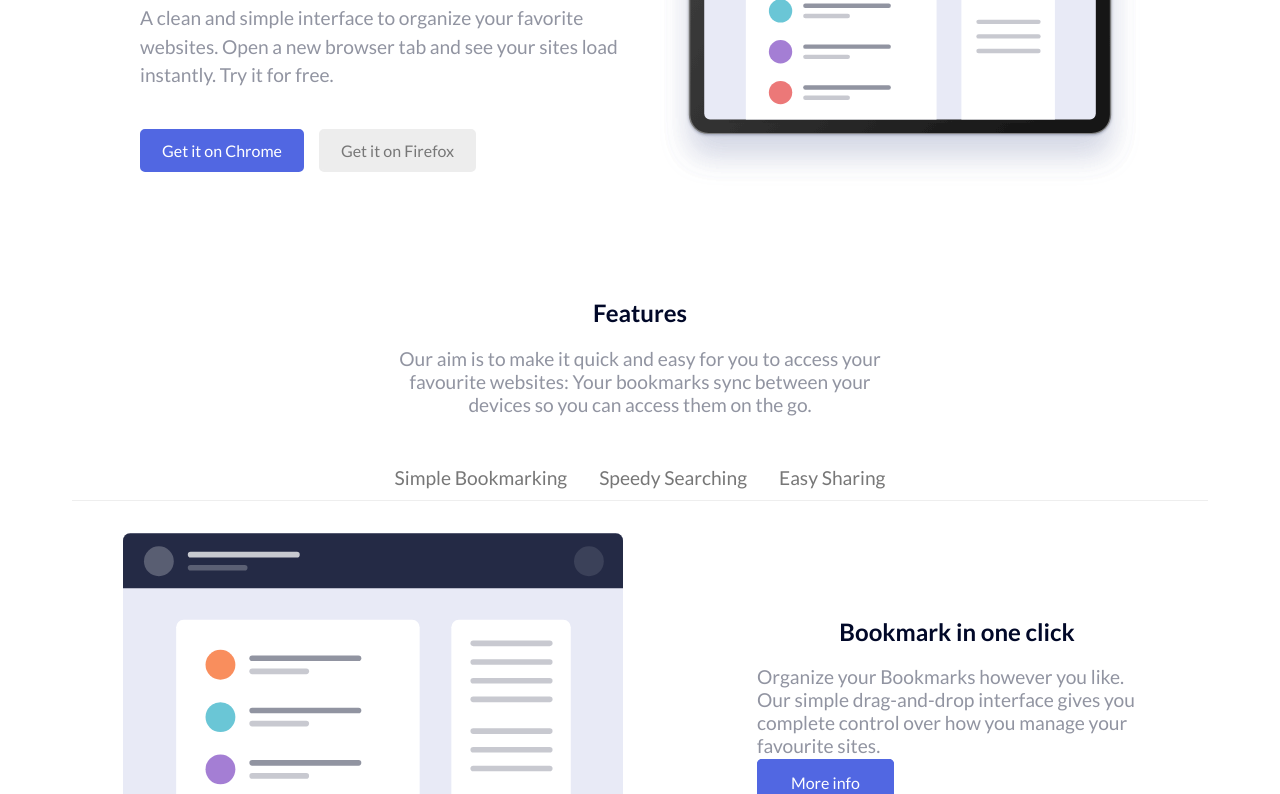
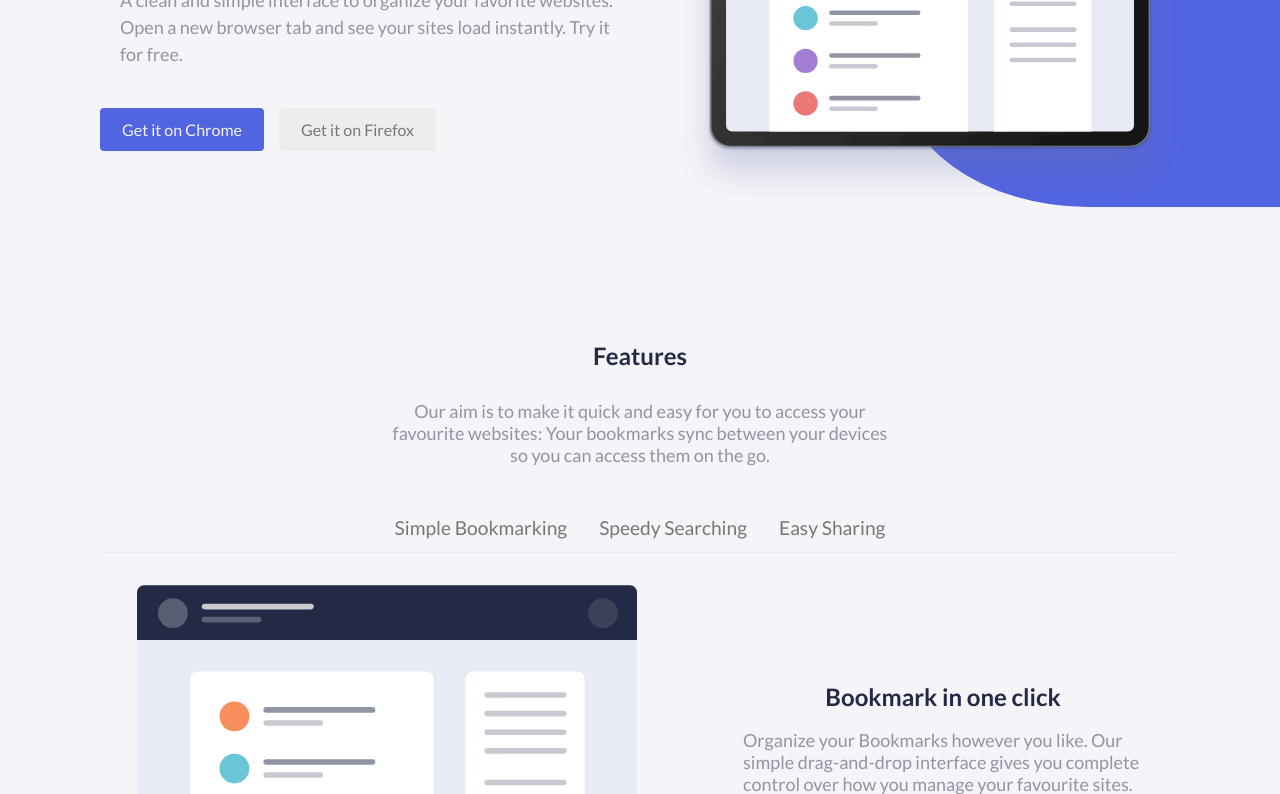
Before and after one commit to edison-r/S1-Web-Evolution-Project, a plain HTML site: page index.html in a window 1280 px wide. Shown: the part 313-1107 px from the top of the page. Drawn offline with Linux system fonts and the light colour scheme; a script that the page names is missing.

Commit message:
root added to CSS for better scaling, starting to add decorative elements

```diff
--- a/index.html
+++ b/index.html
@@ -45,6 +45,7 @@
 
     <!-- banner -->
         <div class="container-banner">
+            <div class="banner-decorative-content"></div>
             <div class="banner-info">
                 <div class="banner-text">
                     <h1>A Simple Bookmark Manager</h1>
@@ -56,9 +57,9 @@
                     <a href="https://www.mozilla.org/es-ES/firefox/new/" target="_blank" class="btn-firefox">Get it on Firefox</a>
                 </div>
             </div>
-            <div class="banner-image">
-                <img src="/img/illustration-hero.svg" alt="Previsualización del programa">
-            </div>
+                <div class="banner-image">
+                    <img src="/img/illustration-hero.svg" alt="Previsualización del programa">
+                </div>
         </div>
     </header>
 
@@ -66,6 +67,7 @@
     <main>
         <!-- artículos -->
         <div class="container-articles">
+            <div class="article-decorative-content"></div>
             <div class="resume">
                 <h2>Features</h2>
                 <p> Our aim is to make it quick and easy for you to access your
@@ -74,7 +76,7 @@
             </div>
             <nav class="articles-nav">
                 <ul>
-                    <li><a href="#article1">Simple Bookmarking</a></li>
+                    <li><a href="#article1" class="active">Simple Bookmarking</a></li>
                     <li><a href="#article2">Speedy Searching</a></li>
                     <li><a href="#article3">Easy Sharing</a></li>
                 </ul>
--- a/styles.css
+++ b/styles.css
@@ -1,12 +1,66 @@
+:root {
+    /* COLORS */
+    --primary-color: #5265E1;
+    --primary-light: #e7eafb;
+    --secondary-color: #FA5959;
+    --secondary-light: #f8e3e3;
+    --background-color: #f4f4f9;
+    --full-white: #ffffff;
+    --light-gray: #9194a1;
+    --super-light-gray: #ededed;
+    --dark-gray: #777777;
+    --dark-red: #c10a18;
+    --dark-blue: #242946;
+    --dark-blue-transparent: rgba(71, 73, 85, 0.95);
+    --transparent-grey: rgba(255, 255, 255, 0.15);
 
+    /* TYPO */
+    --font-family-base: "Lato", sans-serif;
+    --font-size-xs: 14px;
+    --font-size-sm: 16px;
+    --font-size-md: 18px;
+    --font-size-lg: 20px;
+    --font-size-xl: 24px;
+    --font-size-xxl: 38px;
+
+    --font-weight-light: 300;
+    --font-weight-regular: 400;
+    --font-weight-medium: 500;
+    --font-weight-bold: 700;
+
+    /* SPACING */
+    --max-width: 1200px;
+
+    --spacing-none: 0px;
+    --spacing-xs: 10px;
+    --spacing-sm: 20px;
+    --spacing-md: 30px;
+    --spacing-lg: 40px;
+    --spacing-xl: 50px;
+    --spacing-xxl: 60px;
+
+    /* BUTTONS */
+    --border-radius-sm: 4px;
+    --border-radius-md: 8px;
+    --border-radius-lg: 12px;
+
+    /* SHADOWS */
+    --shadow-sm: 0 2px 4px rgba(0, 0, 0, 0.1);
+    --shadow-md: 0 4px 8px rgba(0, 0, 0, 0.1);
+    --shadow-lg: 0 8px 16px rgba(0, 0, 0, 0.1);
+}
 /* GENERAL */
 
 body {
-    max-width: 1200px; /* Ancho máximo */
+    font-family: var(--font-family-base);
+    font-size: var(--font-size-sm);
+    color: var(--light-gray);
+    background-color: var(--background-color);
+    max-width: var(--max-width); /* Ancho máximo */
     margin: 0 auto; /* Para centrarlo horizontalmente */
     width: 100%;
-    font-family: "Lato";
 }
+
 li {
     list-style-type: none;
 }
@@ -14,20 +68,20 @@ a {
     text-decoration: none;
 }
 h1 {
-    font-size: 2em;
-    color:#010828;
-    margin-bottom: 0.5em;
+    font-size: var(--font-size-xxl);
+    color: var(--dark-blue);
+    margin-bottom: var(--spacing-md);
 }
 h2 {
-    font-size: 1.5em;
-    color:#010828;
-    margin-bottom: 0.5em;
+    font-size: var(--font-size-xl);
+    color: var(--dark-blue);
+    margin-bottom: var(--spacing-md);
     text-align: center;
 }
 p {
-    font-size: 1.2em;
-    color: #9194a1;
-    margin-bottom: 2em;
+    font-size: var(--font-size-md);
+    color: var(--light-gray);
+    margin-bottom: var(--spacing-lg);
     max-width: 500px;
     margin-left: auto;
     margin-right: auto;
@@ -45,7 +99,7 @@ p {
     display: flex;
     align-items: center;
     justify-content: space-between;
-    padding: 30px 40px;
+    padding: var(--spacing-md) var(--spacing-lg);
 }
 /* Logo */
 .logo img {
@@ -60,38 +114,37 @@ p {
 .menu-all {
     display: flex;
     margin: 0;
-    padding: 0;
+    padding: var(--spacing-none);
 }
 .menu-all li {
-    margin: 0 20px; /* Espacio entre los elementos del menú */
+    margin: 0 var( --spacing-md); /* Espacio entre los elementos del menú */
 }
 .menu-opt a {
-    color: #333333;
+    color: var(--dark-gray);
 }
 .menu-opt a:hover{
-    color: #c10a18;
+    color: var(--dark-red);
 }
 /* Botón de Login */
 .login button {
-    background-color: #c10a18;
-    border: 2px solid #c10a18;
-    padding: 10px 30px;
+    background-color: var(--dark-red);
+    border: 2px solid var(--dark-red);
+    padding: var(--spacing-xs) var(--spacing-md);
     cursor: pointer;
-    border-radius: 5px;
+    border-radius: var(--border-radius-sm);
 }
 .login button:hover {
-    background-color: #f8f9fA;
-    border: 2px solid #c10a18;
-    padding: 10px 30px;
+    background-color: var(--background-color);
+    border: 2px solid var(--dark-red);
     cursor: pointer;
-    border-radius: 5px;
+    border-radius: var(--border-radius-sm);
 }
 .login button a {
-    color: #f8f9fA;
+    color:  var(--background-color);
     text-decoration: none;
 }
 .login button:hover a {
-    color: #c10a18;
+    color: var(--dark-red);
     text-decoration: none;
 }
 .mobile-menu {
@@ -113,7 +166,7 @@ p {
         display: flex;
         align-items: center;
         justify-content: space-between;
-        padding: 30px 40px;
+        padding: var(--spacing-md) var(--spacing-lg);
     }
 }
 
@@ -123,7 +176,7 @@ p {
     display: flex;
     justify-content: space-between;
     align-items: center;
-    padding: 60px 100px; /* Añade espacio alrededor del contenedor */
+    padding: var(--spacing-xxl); /* Añade espacio alrededor del contenedor */
     max-width: 1200px;
     margin: 0 auto;
 }
@@ -138,7 +191,6 @@ p {
 }
 
 .banner-text h1 {
-    font-size: 2.5em;
     color: #333;
     margin-bottom: 0.5em;
 }
@@ -155,30 +207,35 @@ p {
 
 .btn-chrome, .btn-firefox {
     text-decoration: none;
-    border-radius: 5px;
-    padding: 10px 20px;
+    border-radius: var(--border-radius-sm);
+    padding: var(--spacing-xs) var(--spacing-sm);
 }
 
 .btn-chrome {
-    background-color: #5167e2;
-    color: white;
-    border: 2px solid #5167e2;
+    background-color: var(--primary-color);
+    color: var(--background-color);
+    border: 2px solid var(--primary-color);
 }
 
 .btn-chrome:hover {
-    background-color: #fff;
-    color: #5167e2;
+    background-color: var(--background-color);
+    color: var(--primary-color);
 }
 
 .btn-firefox {
-    background-color: #ededed;
-    color: #777777;
-    border: 2px solid #ededed;
+    background-color: var(--super-light-gray);
+    color: var(--dark-gray);
+    border: 2px solid var(--super-light-gray);
 }
 
 .btn-firefox:hover {
-    background-color: #f8f9fA;
-    border: 2px solid #777777;
+    background-color: var(--background-color);
+    border: 2px solid var(--dark-gray);
+}
+
+.image-wrapper {
+    display: flex;
+    position: relative;
 }
 
 .banner-image {
@@ -193,6 +250,17 @@ p {
     display: block;
 }
 
+.banner-decorative-content {
+    position: absolute;
+    width: 30%;
+    height: 35%;
+    background-color: var(--primary-color);
+    border-radius: 50% 0 0 50%;
+    right: 0;
+    bottom: 35%;
+    z-index: -1;
+}
+
 /* BANNER PARA MOVILES */
 
 @media (max-width: 900px) {
@@ -201,7 +269,7 @@ p {
         justify-content: center;
         align-items: center;
         flex-direction: column-reverse;
-        padding: 60px 50px; /* Añade espacio alrededor del contenedor */
+        padding: var(--spacing-xxl);
         max-width: 1200px;
         margin: 0 auto;
     }
@@ -215,6 +283,17 @@ p {
         height: auto;
         display: block;
     }
+
+    .banner-decorative-content {
+        position: absolute;
+        width: 40%;
+        height: 30%;
+        background-color: var(--primary-color);
+        border-radius: 0 0 0 40%;
+        right: 0;
+        bottom: 35%;
+        z-index: -1;
+    }
 }
 
 /* MAIN -  ARTÍCULOS */
@@ -222,10 +301,21 @@ p {
 .container-articles {
     max-width: 1200px;
     margin: 0 auto;
-    padding: 2rem;
+    padding: var(--spacing-xxl);
     text-align: center;
 }
-
+/*
+.article-decorative-content {
+    position: absolute;
+    width: 30%;
+    height: 35%;
+    background-color: var(--primary-color);
+    border-radius: 0 50% 50% 0;
+    left: 0;
+    bottom: -50%;
+    z-index: -1;
+}
+*/
 .resume p {
     max-width: 500px;
     margin: 20px auto 50px;
@@ -235,8 +325,8 @@ p {
 .articles-nav ul {
     display: flex;
     justify-content: center;
-    padding: 0;
-    border-bottom: 1px solid #eee;
+    padding: var(--spacing-none);
+    border-bottom: 1px solid var(--super-light-gray);
     margin-bottom: 2rem;
 }
 
@@ -247,18 +337,18 @@ p {
 .articles-nav a {
     font-size: 1.2rem;
     text-decoration: none;
-    color: #777777;
-    padding-bottom: 0.5rem;
+    color: var(--dark-gray);
+    padding-bottom: var(--spacing-xs);
     display: inline-block;
     border-bottom: 3px solid transparent;
 }
 
 .articles-nav a:hover {
-    color: #fa5757;
+    color: var(--secondary-color);
 }
 .articles-nav a.active-tab {
-    border-bottom: 3px solid #fa5757;
-    border-color: #fa5757;
+    border-bottom: 3px solid var(--secondary-color);
+    border-color: var(--secondary-color);
 }
 
 /* Artículos */
@@ -292,18 +382,18 @@ p {
 
 /* Botón */
 .article a {
-    background-color: #5167e2;
-    color: white;
-    border: 2px solid #5167e2;
-    padding: 0.75rem 2rem;
-    border-radius: 5px;
+    background-color: var(--primary-color);
+    color: var(--background-color);
+    border: 2px solid var(--primary-color);
+    padding: var(--spacing-xs) var(--spacing-md);
+    border-radius: var(--border-radius-sm);
     text-decoration: none;
     font-weight: 500;
 }
 
 .article a:hover {
-    background-color: #fff;
-    color: #5167e2;
+    background-color: var(--background-color);
+    color: var(--primary-color);
 }
 
 /* ARTICULOS PARA MOVILES */
```
